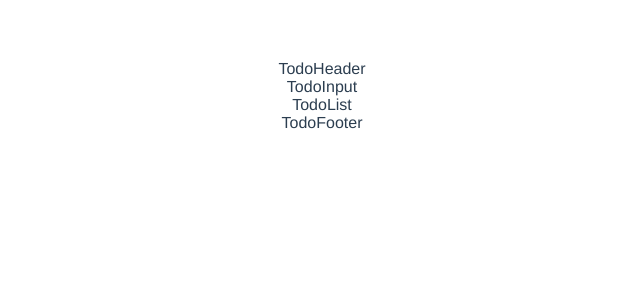
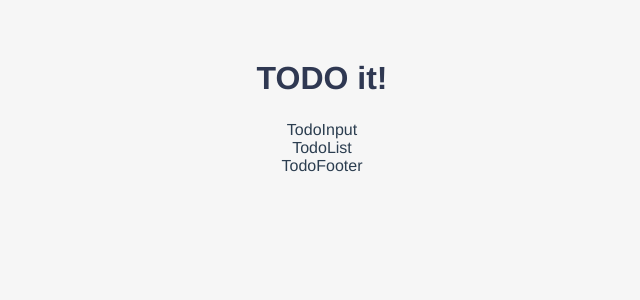
Before and after one commit to mysoyul/Vuejs3_TodoApp_VueCLI, a Vue app: page / in a window 1280 px wide. Shown: the top 300 px of the page, without its empty margins (318-958 px from the left). Built offline with nearby package versions, Linux system fonts and the light colour scheme.

Commit message:
App.vue style추가/TodoHeader제목추가

```diff
--- a/src/App.vue
+++ b/src/App.vue
@@ -9,8 +9,8 @@
 </template>
 
 <script>
-import TodoHeader from './components/TodoHeader.vue';
-import TodoInput from './components/TodoInput.vue';
+import TodoHeader from '@/components/TodoHeader.vue';
+import TodoInput from '@/components/TodoInput.vue';
 import TodoList from '@/components/TodoList.vue';
 import TodoFooter from '@/components/TodoFooter.vue';
 
@@ -31,4 +31,22 @@
   color: #2c3e50;
   margin-top: 60px;
 }
+
+body {
+  text-align: center;
+  background-color: #f6f6f6;
+}
+
+input {
+  border-style: groove;
+  width: 200px;
+}
+
+button {
+  border-style: groove;
+}
+
+.shadow {
+  box-shadow: 5px 10px 10px rgba(0, 0, 0, 0.03);
+}
 </style>
--- a/src/components/TodoHeader.vue
+++ b/src/components/TodoHeader.vue
@@ -1,12 +1,14 @@
 <template>
     <div>
-        <div>TodoHeader</div>
+        <header>
+            <h1>TODO it!</h1>
+        </header>
     </div>
 </template>
 
 <script>
 export default {
-    setup () {
+    setup() {
 
 
         return {}
@@ -15,5 +17,9 @@
 </script>
 
 <style scoped>
-
+h1 {
+    color: #2F3852;
+    font-weight: 900;
+    margin: 2.5rem 0 1.5rem;
+}
 </style>
```
